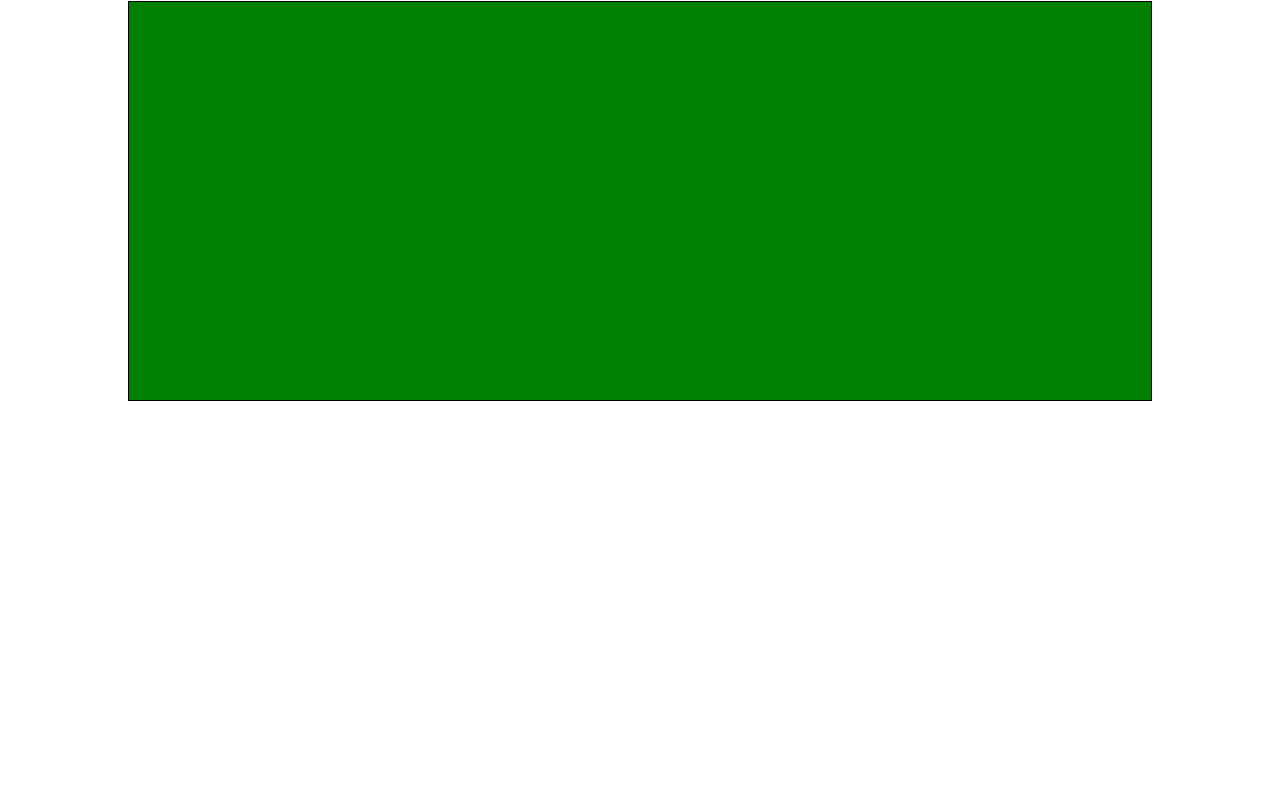
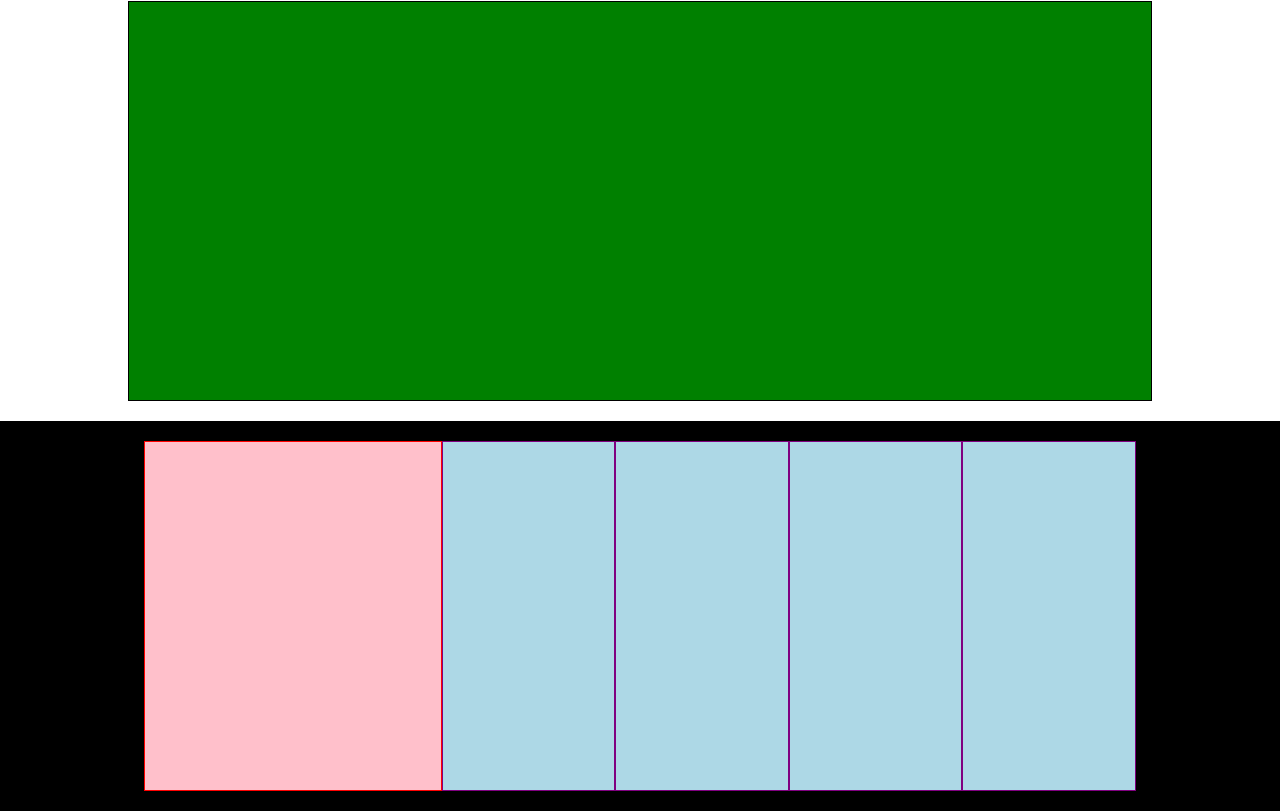
Before and after one commit to BartCatalano/htmlcss-struttura-discord, a plain HTML site: page index.html in a window 1280 px wide. Shown: the part 1039-1850 px from the top of the page. Before the commit the page ends 1460 px from the top, so only its background shows below. Drawn offline with Linux system fonts and the light colour scheme.

Commit message:
feat:colonne footer completate

```diff
--- a/css/style.css
+++ b/css/style.css
@@ -124,3 +124,26 @@ border: 1px solid black;
 
     border: 1px solid black;
 }
+/* footer */
+.footer-container{
+    background-color: black;
+}
+.footer-raw{
+    display: flex;
+ /* debug */
+ height: 350px;
+}
+.footer-col{
+    background-color: lightblue;
+width: calc(70% / 4);
+/* debug */
+border: 1px solid purple;
+height: 350px;
+}
+.footer-bigcol{
+    background-color: pink;
+    width: 30%;
+    /* debug */
+    border: 1px solid red;
+    height: 350px;
+}
--- a/index.html
+++ b/index.html
@@ -58,7 +58,7 @@
     <!-- sezioni centrali -->
     <!-- sezione grande -->
     <div class="big-section">
-<div class="green-section container"></div>
+        <div class="green-section container"></div>
     </div>
     <!-- /sezione grande -->
 
@@ -66,12 +66,22 @@
     <footer>
 
         <!-- column -->
-        <div class=".footer-column"></div>
+        <div class="footer-container section">
+            <div class="footer-raw container">
+                <div class="footer-bigcol"></div>
+                <div class="footer-col"></div>
+                <div class="footer-col"></div>
+                <div class="footer-col"></div>
+                <div class="footer-col"></div>
+            </div>
+        </div>
+
         <!-- /column -->
         <!-- final rav -->
         <div class="final-raw"></div>
         <!-- /final rav -->
     </footer>
+
     <!-- footer -->
 </body>
 
```
